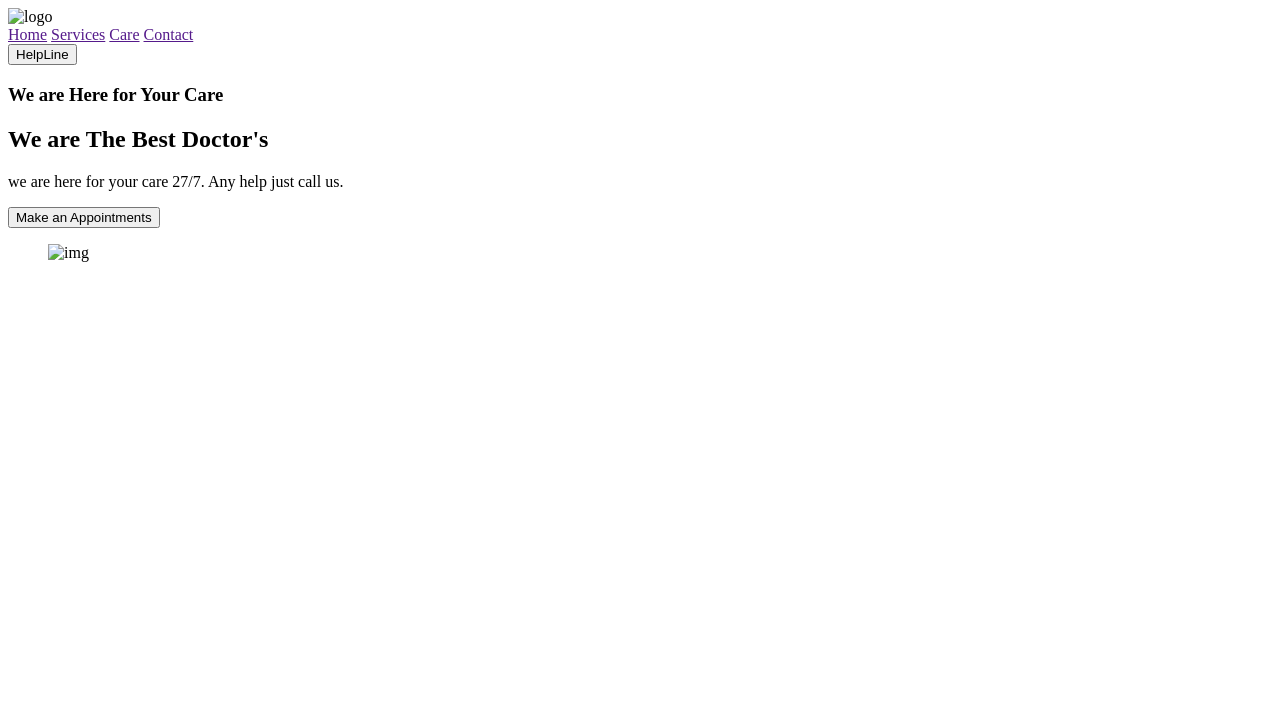
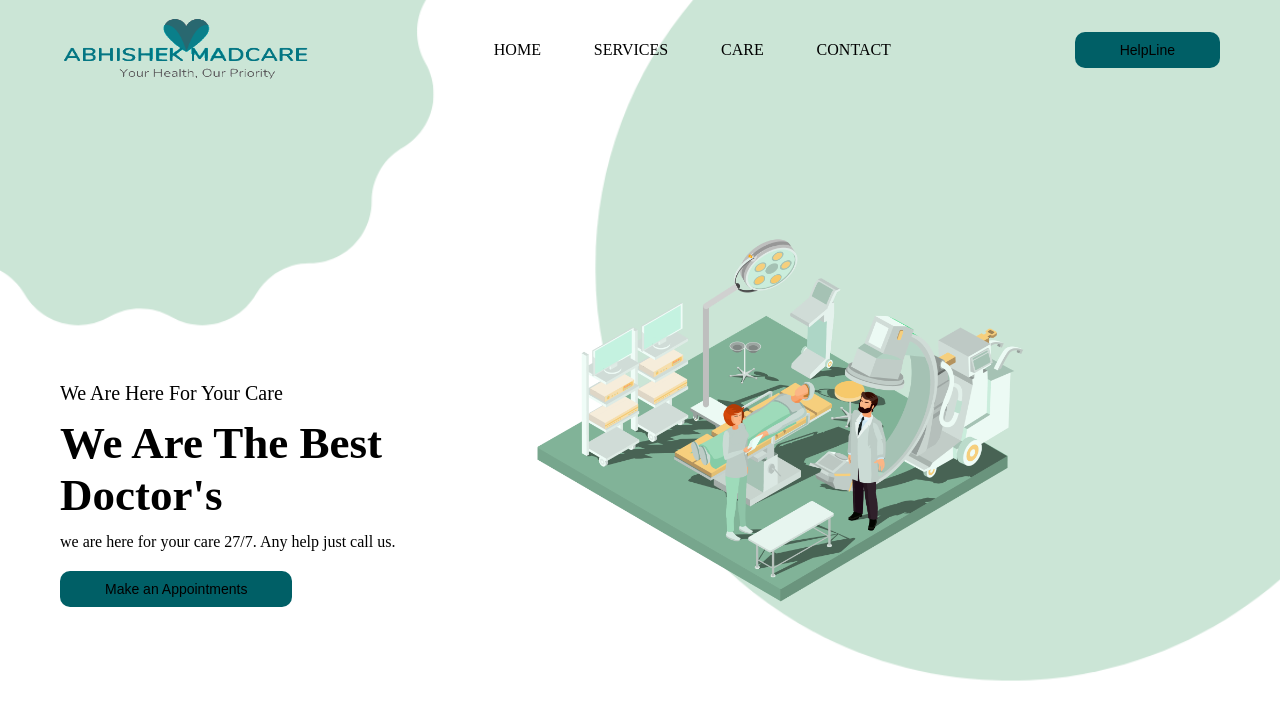
Before and after one commit to abhisingh2084/Madcare, a plain HTML site: page index.html in a window 1280 px wide. Drawn offline with Linux system fonts and the light colour scheme; the site is published under a folder, as on GitHub Pages, so addresses that start at the root find nothing.

Commit message:
Update index.html

```diff
--- a/index.html
+++ b/index.html
@@ -6,14 +6,14 @@
     <meta name="viewport" content="width=device-width, initial-scale=1.0">
     <title>Medcare</title>
     <!-- style -->
-    <link rel="stylesheet" href="/css/styles.css">
+    <link rel="stylesheet" href="css/styles.css">
 
 </head>
 <body>
     <header>
         <div class="mainheader">
             <div class="logo">
-                <img src="/image/logo.png" alt="logo">
+                <img src="image/logo.png" alt="logo">
             </div>
             <nav>
                 <a href="">Home</a>
@@ -35,7 +35,7 @@
             </section>
             <section class="right-sec">
                 <figure>
-                    <img src="/image/Hospital.png" alt="img">
+                    <img src="image/Hospital.png" alt="img">
                 </figure>
             </section>
         </main>
```
